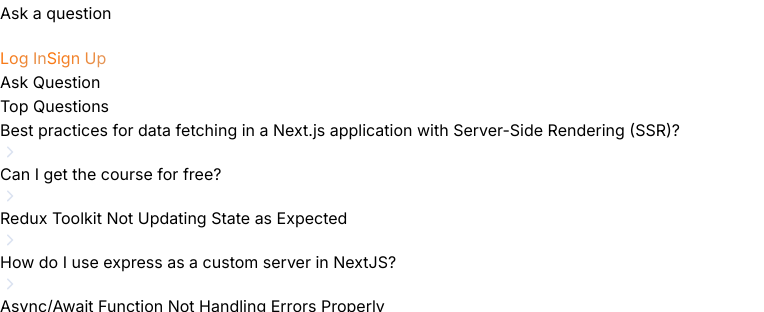
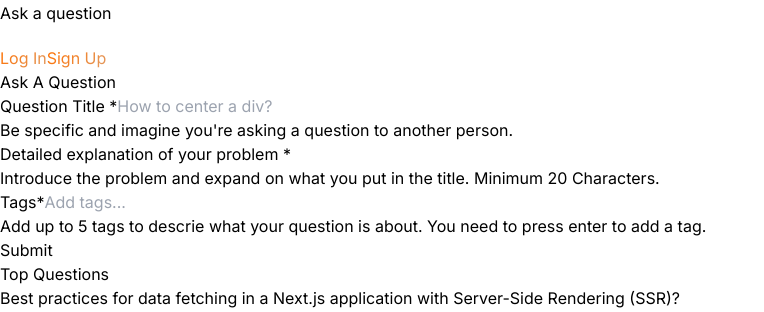
Before and after one commit to faizelmahomed/dev-overflow, a Next.js app: page /ask-question in a window 1280 px wide. Shown: the part 437-749 px from the top of the page, without its empty margins (0-764 px from the left). Built offline with nearby package versions, Linux system fonts and the light colour scheme; no server answers.

Commit message:
Updated Question Page

```diff
--- a/app/(route)/ask-question/page.tsx
+++ b/app/(route)/ask-question/page.tsx
@@ -1,7 +1,18 @@
+import Question from "@/components/forms/Question";
 import React from "react";
 
 const page = () => {
-  return <div>Ask Question</div>;
+  return (
+    <div>
+      <div>
+        <h1 className="h1-bold text-dark100_light900">Ask A Question</h1>
+
+        <div className="mt-9">
+          <Question />
+        </div>
+      </div>
+    </div>
+  );
 };
 
 export default page;
--- /dev/null
+++ b/components/forms/Question.tsx
@@ -0,0 +1,111 @@
+"use client";
+
+import { zodResolver } from "@hookform/resolvers/zod";
+import * as z from "zod";
+import { Button } from "@/components/ui/button";
+import { useForm } from "react-hook-form";
+import {
+  Form,
+  FormControl,
+  FormDescription,
+  FormField,
+  FormItem,
+  FormLabel,
+  FormMessage,
+} from "@/components/ui/form";
+import { Input } from "@/components/ui/input";
+import { QuestionsSchema } from "@/lib/validations";
+
+const Question = () => {
+  const form = useForm<z.infer<typeof QuestionsSchema>>({
+    resolver: zodResolver(QuestionsSchema),
+    defaultValues: {
+      title: "",
+      explanation: "",
+      tags: [],
+    },
+  });
+
+  function onSubmit(values: z.infer<typeof QuestionsSchema>) {
+    console.log(values);
+  }
+
+  return (
+    <Form {...form}>
+      <form
+        onSubmit={form.handleSubmit(onSubmit)}
+        className="flex w-full flex-col gap-10"
+      >
+        <FormField
+          control={form.control}
+          name="title"
+          render={({ field }) => (
+            <FormItem className="flex w-full flex-col">
+              <FormLabel className="paragraph-semibold text-dark400_light800">
+                Question Title <span className="text-primary-500">*</span>
+              </FormLabel>
+              <FormControl className="mt-3.5">
+                <Input
+                  className="no-focus paragraph-regular background-light900_dark300 light-border-2 text-dark300_light700 min-h-[56px] border"
+                  placeholder="How to center a div?"
+                  {...field}
+                />
+              </FormControl>
+              <FormDescription className="body-regular mt-2.5 text-light-500">
+                Be specific and imagine you&apos;re asking a question to another
+                person.
+              </FormDescription>
+              <FormMessage className="text-red-500" />
+            </FormItem>
+          )}
+        />
+        <FormField
+          control={form.control}
+          name="explanation"
+          render={({ field }) => (
+            <FormItem className="flex w-full flex-col gap-3">
+              <FormLabel className="paragraph-semibold text-dark400_light800">
+                Detailed explanation of your problem{" "}
+                <span className="text-primary-500">*</span>
+              </FormLabel>
+              <FormControl className="mt-3.5">
+                {/* TODO: Add form editor. */}
+              </FormControl>
+              <FormDescription className="body-regular mt-2.5 text-light-500">
+                Introduce the problem and expand on what you put in the title.
+                Minimum 20 Characters.
+              </FormDescription>
+              <FormMessage className="text-red-500" />
+            </FormItem>
+          )}
+        />
+        <FormField
+          control={form.control}
+          name="tags"
+          render={({ field }) => (
+            <FormItem className="flex w-full flex-col">
+              <FormLabel className="paragraph-semibold text-dark400_light800">
+                Tags<span className="text-primary-500">*</span>
+              </FormLabel>
+              <FormControl className="mt-3.5">
+                <Input
+                  className="no-focus paragraph-regular background-light900_dark300 light-border-2 text-dark300_light700 min-h-[56px] border"
+                  placeholder="Add tags..."
+                  {...field}
+                />
+              </FormControl>
+              <FormDescription className="body-regular mt-2.5 text-light-500">
+                Add up to 5 tags to descrie what your question is about. You
+                need to press enter to add a tag.
+              </FormDescription>
+              <FormMessage className="text-red-500" />
+            </FormItem>
+          )}
+        />
+        <Button type="submit">Submit</Button>
+      </form>
+    </Form>
+  );
+};
+
+export default Question;
--- a/components/shared/Metric.tsx
+++ b/components/shared/Metric.tsx
@@ -30,7 +30,7 @@
         height={16}
         className={`object-contain ${href ? "rounded-full" : ""}`}
       />
-      <p className={`${textStyles} flex items-center gap-3`}>
+      <p className={`${textStyles} flex items-center gap-1`}>
         {value}
         <span
           className={`small-regular line-clamp-1 ${
--- /dev/null
+++ b/components/ui/form.tsx
@@ -0,0 +1,176 @@
+import * as React from "react"
+import * as LabelPrimitive from "@radix-ui/react-label"
+import { Slot } from "@radix-ui/react-slot"
+import {
+  Controller,
+  ControllerProps,
+  FieldPath,
+  FieldValues,
+  FormProvider,
+  useFormContext,
+} from "react-hook-form"
+
+import { cn } from "@/lib/utils"
+import { Label } from "@/components/ui/label"
+
+const Form = FormProvider
+
+type FormFieldContextValue<
+  TFieldValues extends FieldValues = FieldValues,
+  TName extends FieldPath<TFieldValues> = FieldPath<TFieldValues>
+> = {
+  name: TName
+}
+
+const FormFieldContext = React.createContext<FormFieldContextValue>(
+  {} as FormFieldContextValue
+)
+
+const FormField = <
+  TFieldValues extends FieldValues = FieldValues,
+  TName extends FieldPath<TFieldValues> = FieldPath<TFieldValues>
+>({
+  ...props
+}: ControllerProps<TFieldValues, TName>) => {
+  return (
+    <FormFieldContext.Provider value={{ name: props.name }}>
+      <Controller {...props} />
+    </FormFieldContext.Provider>
+  )
+}
+
+const useFormField = () => {
+  const fieldContext = React.useContext(FormFieldContext)
+  const itemContext = React.useContext(FormItemContext)
+  const { getFieldState, formState } = useFormContext()
+
+  const fieldState = getFieldState(fieldContext.name, formState)
+
+  if (!fieldContext) {
+    throw new Error("useFormField should be used within <FormField>")
+  }
+
+  const { id } = itemContext
+
+  return {
+    id,
+    name: fieldContext.name,
+    formItemId: `${id}-form-item`,
+    formDescriptionId: `${id}-form-item-description`,
+    formMessageId: `${id}-form-item-message`,
+    ...fieldState,
+  }
+}
+
+type FormItemContextValue = {
+  id: string
+}
+
+const FormItemContext = React.createContext<FormItemContextValue>(
+  {} as FormItemContextValue
+)
+
+const FormItem = React.forwardRef<
+  HTMLDivElement,
+  React.HTMLAttributes<HTMLDivElement>
+>(({ className, ...props }, ref) => {
+  const id = React.useId()
+
+  return (
+    <FormItemContext.Provider value={{ id }}>
+      <div ref={ref} className={cn("space-y-2", className)} {...props} />
+    </FormItemContext.Provider>
+  )
+})
+FormItem.displayName = "FormItem"
+
+const FormLabel = React.forwardRef<
+  React.ElementRef<typeof LabelPrimitive.Root>,
+  React.ComponentPropsWithoutRef<typeof LabelPrimitive.Root>
+>(({ className, ...props }, ref) => {
+  const { error, formItemId } = useFormField()
+
+  return (
+    <Label
+      ref={ref}
+      className={cn(error && "text-destructive", className)}
+      htmlFor={formItemId}
+      {...props}
+    />
+  )
+})
+FormLabel.displayName = "FormLabel"
+
+const FormControl = React.forwardRef<
+  React.ElementRef<typeof Slot>,
+  React.ComponentPropsWithoutRef<typeof Slot>
+>(({ ...props }, ref) => {
+  const { error, formItemId, formDescriptionId, formMessageId } = useFormField()
+
+  return (
+    <Slot
+      ref={ref}
+      id={formItemId}
+      aria-describedby={
+        !error
+          ? `${formDescriptionId}`
+          : `${formDescriptionId} ${formMessageId}`
+      }
+      aria-invalid={!!error}
+      {...props}
+    />
+  )
+})
+FormControl.displayName = "FormControl"
+
+const FormDescription = React.forwardRef<
+  HTMLParagraphElement,
+  React.HTMLAttributes<HTMLParagraphElement>
+>(({ className, ...props }, ref) => {
+  const { formDescriptionId } = useFormField()
+
+  return (
+    <p
+      ref={ref}
+      id={formDescriptionId}
+      className={cn("text-sm text-muted-foreground", className)}
+      {...props}
+    />
+  )
+})
+FormDescription.displayName = "FormDescription"
+
+const FormMessage = React.forwardRef<
+  HTMLParagraphElement,
+  React.HTMLAttributes<HTMLParagraphElement>
+>(({ className, children, ...props }, ref) => {
+  const { error, formMessageId } = useFormField()
+  const body = error ? String(error?.message) : children
+
+  if (!body) {
+    return null
+  }
+
+  return (
+    <p
+      ref={ref}
+      id={formMessageId}
+      className={cn("text-sm font-medium text-destructive", className)}
+      {...props}
+    >
+      {body}
+    </p>
+  )
+})
+FormMessage.displayName = "FormMessage"
+
+export {
+  useFormField,
+  Form,
+  FormItem,
+  FormLabel,
+  FormControl,
+  FormDescription,
+  FormMessage,
+  FormField,
+}
--- /dev/null
+++ b/components/ui/label.tsx
@@ -0,0 +1,26 @@
+"use client"
+
+import * as React from "react"
+import * as LabelPrimitive from "@radix-ui/react-label"
+import { cva, type VariantProps } from "class-variance-authority"
+
+import { cn } from "@/lib/utils"
+
+const labelVariants = cva(
+  "text-sm font-medium leading-none peer-disabled:cursor-not-allowed peer-disabled:opacity-70"
+)
+
+const Label = React.forwardRef<
+  React.ElementRef<typeof LabelPrimitive.Root>,
+  React.ComponentPropsWithoutRef<typeof LabelPrimitive.Root> &
+    VariantProps<typeof labelVariants>
+>(({ className, ...props }, ref) => (
+  <LabelPrimitive.Root
+    ref={ref}
+    className={cn(labelVariants(), className)}
+    {...props}
+  />
+))
+Label.displayName = LabelPrimitive.Root.displayName
+
+export { Label }
--- /dev/null
+++ b/lib/validations.ts
@@ -0,0 +1,7 @@
+import * as z from "zod";
+
+export const QuestionsSchema = z.object({
+  title: z.string().min(5).max(130),
+  explanation: z.string().min(50),
+  tags: z.array(z.string().min(1).max(20)).min(1).max(5),
+});
--- a/package.json
+++ b/package.json
@@ -10,7 +10,9 @@
   },
   "dependencies": {
     "@clerk/nextjs": "^4.24.1",
+    "@hookform/resolvers": "^3.3.1",
     "@radix-ui/react-dialog": "1.0.4",
+    "@radix-ui/react-label": "^2.0.2",
     "@radix-ui/react-menubar": "^1.0.4",
     "@radix-ui/react-select": "^2.0.0",
     "@radix-ui/react-slot": "^1.0.2",
@@ -26,8 +28,10 @@
     "prettier": "^3.0.3",
     "react": "latest",
     "react-dom": "latest",
+    "react-hook-form": "^7.46.2",
     "tailwind-merge": "^1.14.0",
-    "tailwindcss-animate": "^1.0.7"
+    "tailwindcss-animate": "^1.0.7",
+    "zod": "^3.22.2"
   },
   "devDependencies": {
     "@types/node": "latest",
```
Also changed, not shown: 1 other file (tests, documents, lock files or other folders).
